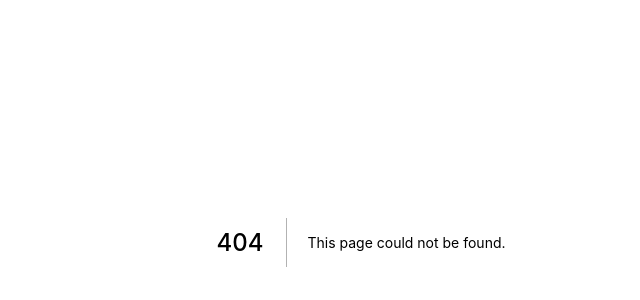
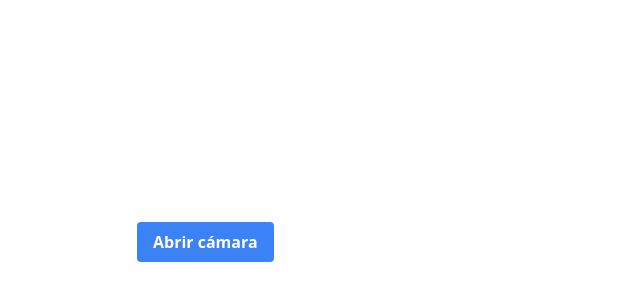
Before and after one commit to KiraBelak/HelthyHive, a Next.js app: page /camera in a window 1280 px wide. Before the commit this address had no page. Shown: the part 158-458 px from the top of the page, without its empty margins (279-919 px from the left). Built offline with nearby package versions, Linux system fonts and the light colour scheme.

Commit message:
first try camera

```diff
--- a/package.json
+++ b/package.json
@@ -39,6 +39,7 @@
     "nodemailer": "^6.7.3",
     "postcss": "^8.4.12",
     "react": "17.0.2",
+    "react-camera": "^0.1.3",
     "react-device-detect": "^2.2.3",
     "react-dom": "17.0.2",
     "react-hook-form": "^7.28.0",
--- /dev/null
+++ b/pages/camera.js
@@ -0,0 +1,38 @@
+import React, { useState } from 'react';
+import Camera from 'react-camera';
+import { useRouter } from 'next/router';
+
+const CameraPage = () => {
+  const [isCameraOpen, setIsCameraOpen] = useState(false);
+  const router = useRouter();
+
+  const handleTakePhoto = (dataUri) => {
+    // Aquí puedes enviar la foto al servidor o hacer lo que necesites con ella
+    console.log('La foto ha sido tomada:', dataUri);
+
+    // Redirige al usuario a la página de inicio después de tomar la foto
+    router.push('/');
+  };
+
+  return (
+    <div className="min-h-screen flex justify-center items-center">
+      <div className="max-w-md w-full">
+        {isCameraOpen ? (
+          <Camera
+            onTakePhoto={(dataUri) => handleTakePhoto(dataUri)}
+            idealFacingMode={window && window.innerWidth > 768 ? 'environment' : 'user'}
+          />
+        ) : (
+          <button
+            onClick={() => setIsCameraOpen(true)}
+            className="bg-blue-500 hover:bg-blue-700 text-white font-bold py-2 px-4 rounded"
+          >
+            Abrir cámara
+          </button>
+        )}
+      </div>
+    </div>
+  );
+};
+
+export default CameraPage;
--- a/pages/index.js
+++ b/pages/index.js
@@ -50,7 +50,7 @@ export default function Home({ isConnected }) {
   {
     title: 'Tomar foto',
     icon: faCamera,
-    link: ""
+    link: "/camera"
   },
   {
     title: 'Retos',
@@ -127,7 +127,7 @@ export default function Home({ isConnected }) {
                   {item.icon === faCamera ? (
                     <Link href={item.link}>
                       <a>
-                        <FontAwesomeIcon icon={item.icon} style={{ color: '#E5B54B' }} className="w-full h-full text-gray-500 group-hover:text-blue-500" />
+                        <FontAwesomeIcon icon={item.icon} style={{ color: '#E5B54B' }} className="w-full h-full text-gray-500 group-hover:text-blue-500"/>
                       </a>
                     </Link>
                   ) : (item.action ? (
```
Also changed, not shown: 1 other file (tests, documents, lock files or other folders).
